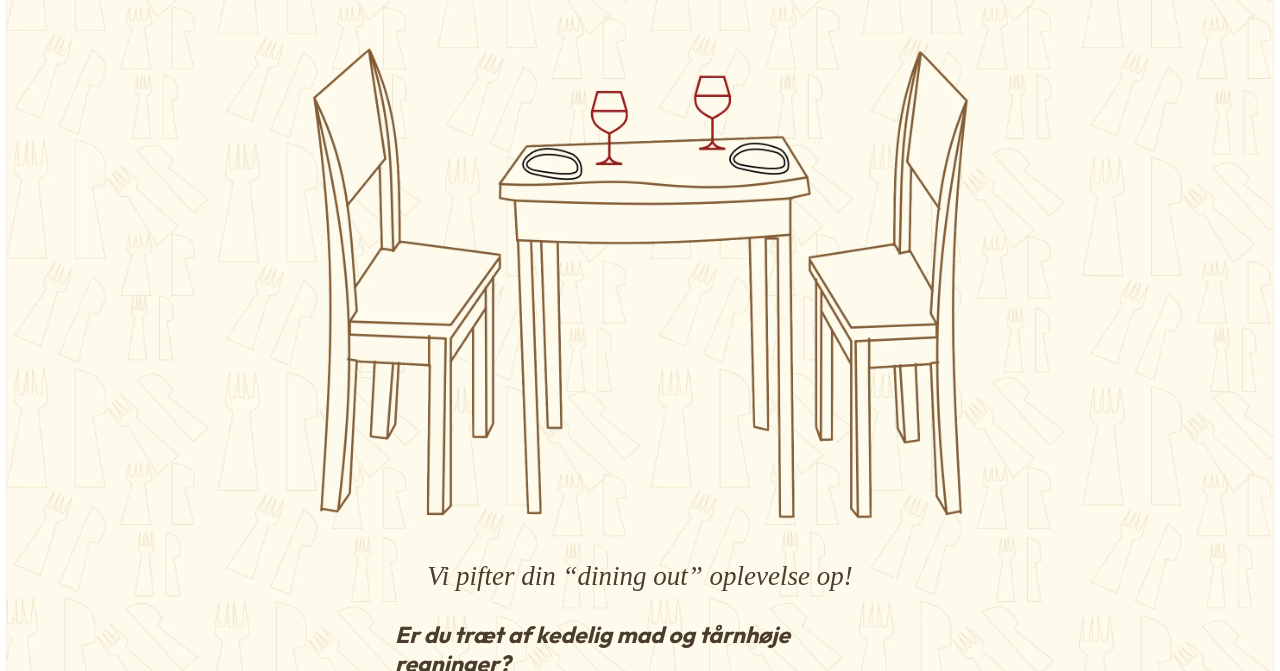
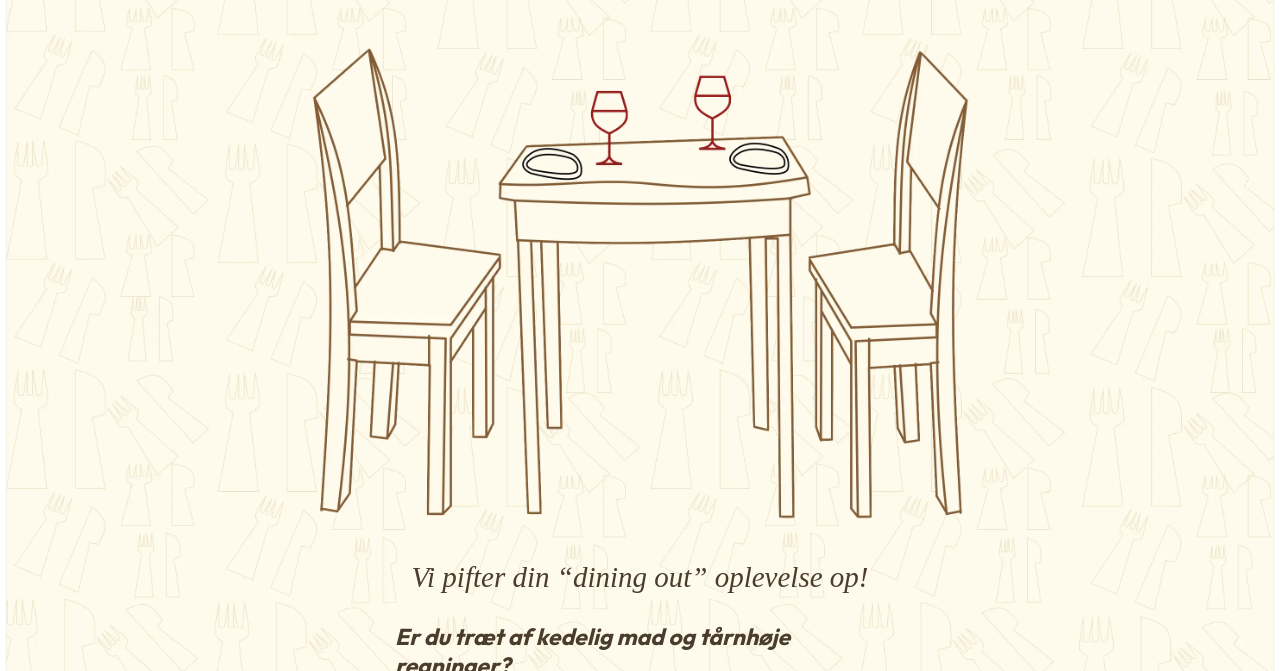
Before and after one commit to Claravictoria10/emnesite, a plain HTML site: page index.html in a window 1280 px wide. Shown: the part 129-800 px from the top of the page. Drawn offline with Linux system fonts and the light colour scheme; a web font is replaced by a local one.

Commit message:
H2 størrelse

```diff
--- a/general.css
+++ b/general.css
@@ -32,7 +32,7 @@ h2 {
   font-family: "Kavoon", serif;
   font-weight: 400;
   font-style: oblique;
-  font-size: 27px;
+  font-size: 29px;
   color: #4a3d2e;
 }
 h3 {
```
